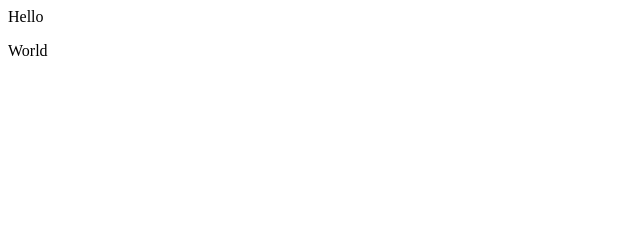
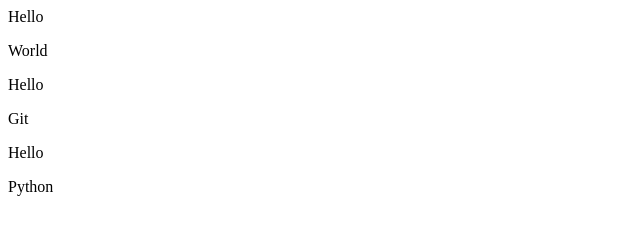
Before and after one commit to mukko8/miniSite, a plain HTML site: page index.html in a window 1280 px wide. Shown: the whole page, without its empty margins (0-640 px from the left). Drawn offline with Linux system fonts and the light colour scheme.

Commit message:
index.html修正

```diff
--- a/index.html
+++ b/index.html
@@ -7,5 +7,9 @@
 	<body>
 		<p>Hello</p>
 		<p>World</p>
+		<p>Hello</p>
+		<p>Git</p>
+		<p>Hello</p>
+		<p>Python</p>
 	</body>
 </html>
```
